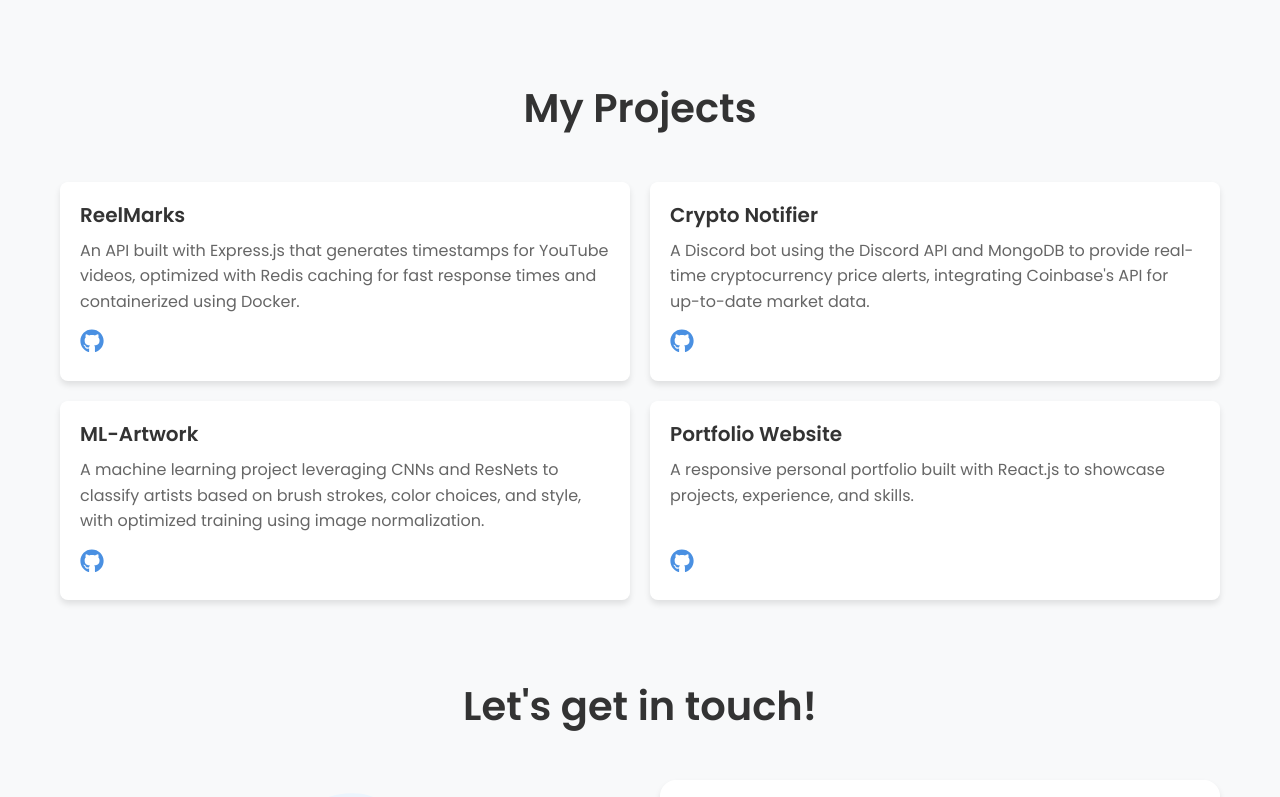
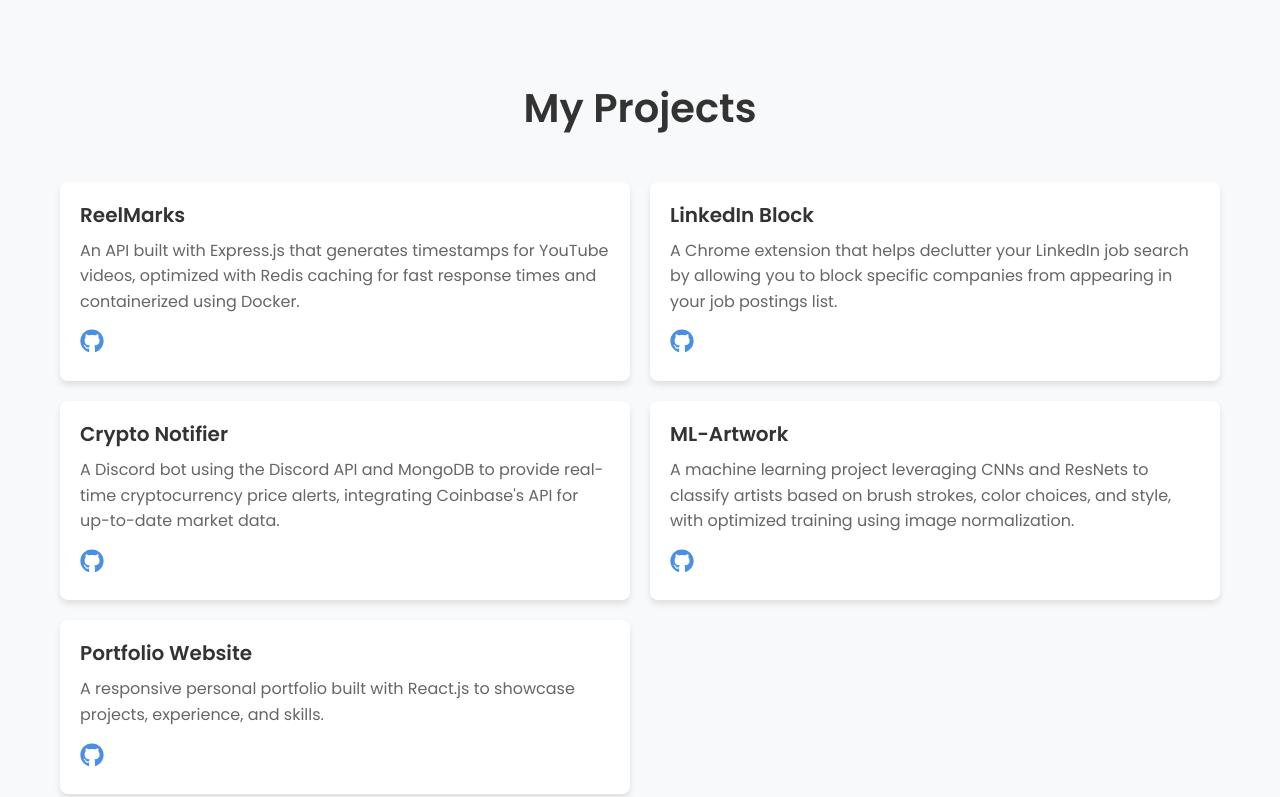
Before and after one commit to jd1771/portfolio-site, a React (Vite) app: page / in a window 1280 px wide. Shown: the part 1952-2749 px from the top of the page. Built offline with nearby package versions, Linux system fonts and the light colour scheme; no server answers.

Commit message:
Added Linkedin blocker project details.

```diff
--- a/src/data/projectData.js
+++ b/src/data/projectData.js
@@ -7,18 +7,24 @@
   },
   {
     id: 2,
+    title: "LinkedIn Block",
+    description: "A Chrome extension that helps declutter your LinkedIn job search by allowing you to block specific companies from appearing in your job postings list.",
+    githubUrl: "https://github.com/jd1771/LinkedInBlock",
+  },
+  {
+    id: 3,
     title: "Crypto Notifier",
     description: "A Discord bot using the Discord API and MongoDB to provide real-time cryptocurrency price alerts, integrating Coinbase's API for up-to-date market data.",
     githubUrl: "https://github.com/jd1771/crypto-notifier",
   },
   {
-    id: 3,
+    id: 4,
     title: "ML-Artwork",
     description: "A machine learning project leveraging CNNs and ResNets to classify artists based on brush strokes, color choices, and style, with optimized training using image normalization.",
     githubUrl: "https://github.com/jd1771/ML-Artwork",
   },
   {
-    id: 4,
+    id: 5,
     title: "Portfolio Website",
     description: "A responsive personal portfolio built with React.js to showcase projects, experience, and skills.",
     githubUrl: "https://github.com/jd1771",
```
